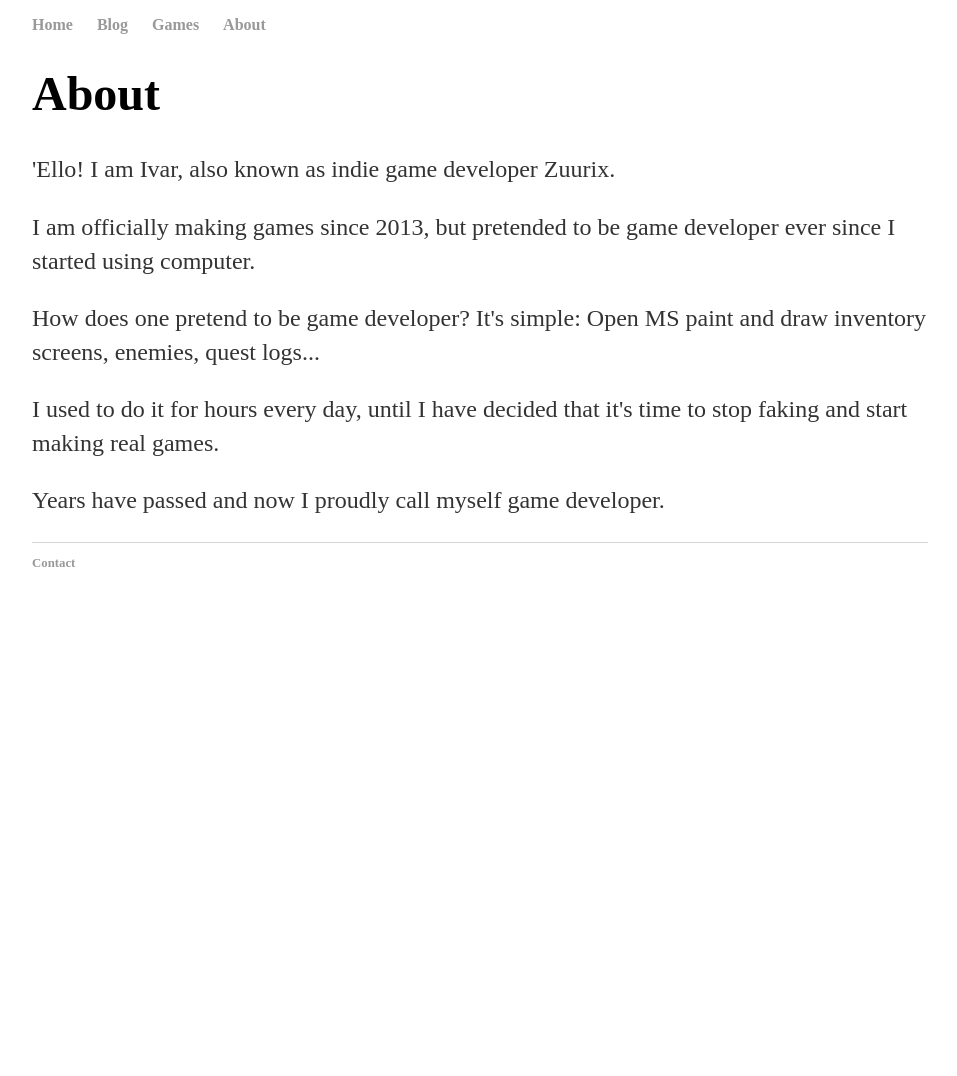
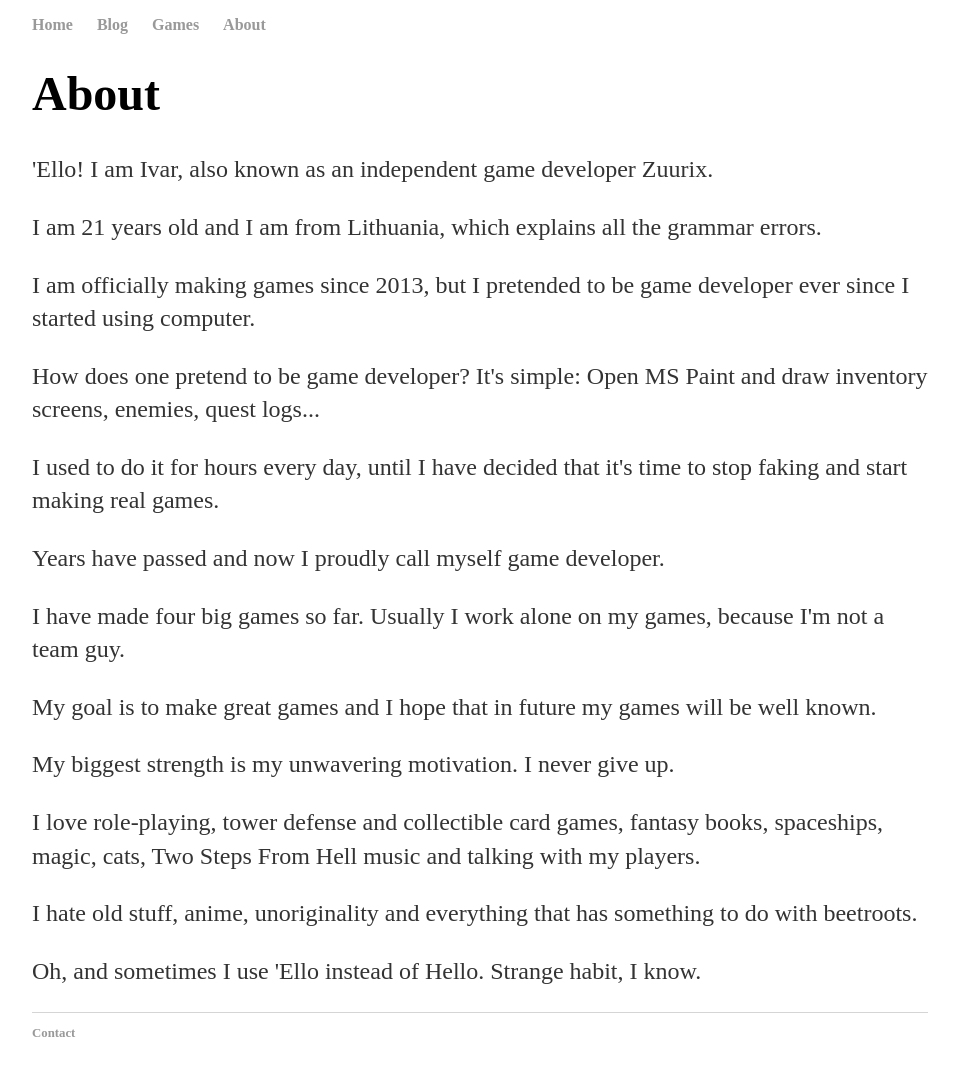
Before and after one commit to Phoebe3663/Zuurix.github.io, a Jekyll site: the page built from about/index.html, in a window 1280 px wide, cut to the strip 314-1415 px from the top of the page. Shown: the top 1076 px of the strip, without its empty margins (160-1117 px from the left). Built offline with Jekyll 4.4.1, drawn with Linux system fonts in a browser that asks for light colours; before the commit the page ends 945 px from its top, so only the background shows below that.

Commit message:
Update index.html

```diff
--- a/about/index.html
+++ b/about/index.html
@@ -4,9 +4,20 @@ title: Zuurix.com - About
 ---
 <div class="blurb">
 	<h1>About</h1>
-	<p>'Ello! I am Ivar, also known as indie game developer Zuurix.</p>
-	<p>I am officially making games since 2013, but pretended to be game developer ever since I started using computer.</p>
-	<p>How does one pretend to be game developer? It's simple: Open MS paint and draw inventory screens, enemies, quest logs...</p>
+	<p>'Ello! I am Ivar, also known as an independent game developer Zuurix.</p>
+	<p>I am 21 years old and I am from Lithuania, which explains all the grammar errors.</p>
+	<p></p>
+	<p>I am officially making games since 2013, but I pretended to be game developer ever since I started using computer.</p>
+	<p>How does one pretend to be game developer? It's simple: Open MS Paint and draw inventory screens, enemies, quest logs...</p>
 	<p>I used to do it for hours every day, until I have decided that it's time to stop faking and start making real games.</p>
 	<p>Years have passed and now I proudly call myself game developer.</p>
+	<p></p>
+	<p>I have made four big games so far. Usually I work alone on my games, because I'm not a team guy.</p>
+	<p>My goal is to make great games and I hope that in future my games will be well known.</p>
+	<p>My biggest strength is my unwavering motivation. I never give up.</p>
+	<p></p>
+	<p>I love role-playing, tower defense and collectible card games, fantasy books, spaceships, magic, cats, Two Steps From Hell music and talking with my players.</p>
+	<p>I hate old stuff, anime, unoriginality and everything that has something to do with beetroots.</p>
+	<p></p>
+	<p>Oh, and sometimes I use 'Ello instead of Hello. Strange habit, I know.</p>
 </div><!-- /.blurb -->
```
